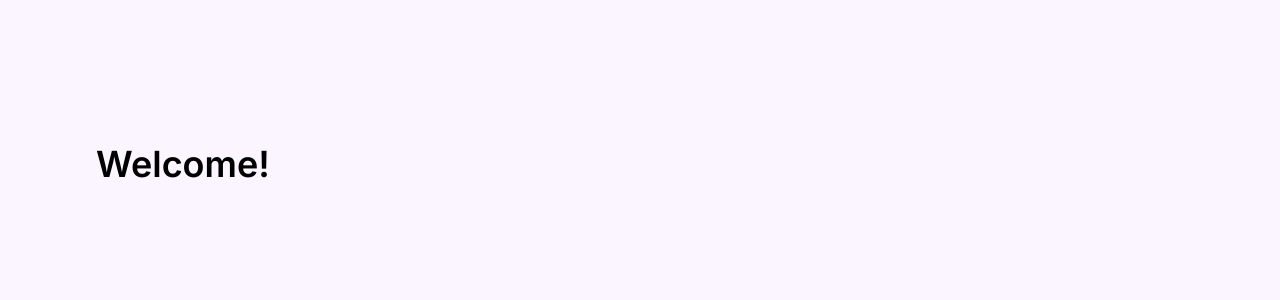
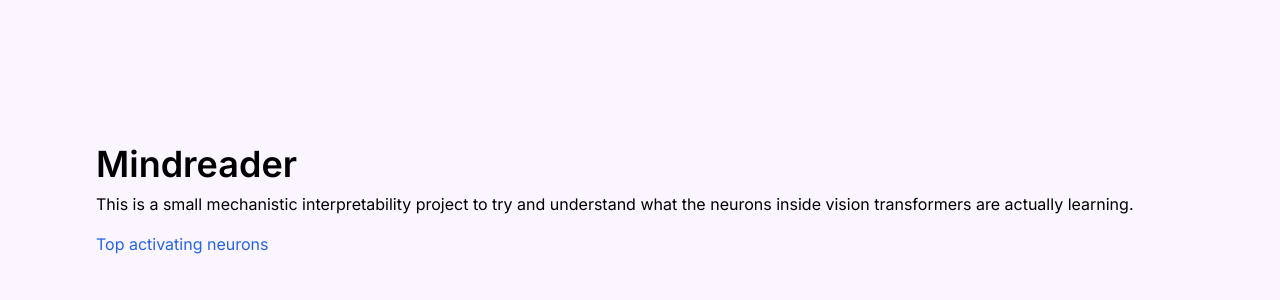
Before and after one commit to noahmacca/mindreader-web, a Next.js app: page / in a window 1280 px wide. Shown: the top 300 px of the page. Built offline with nearby package versions, Linux system fonts and the light colour scheme.

Commit message:
update homepage

```diff
--- a/app/page.tsx
+++ b/app/page.tsx
@@ -1,7 +1,20 @@
+import Link from "next/link";
+
 export default async function Home() {
   return (
     <main className="flex min-h-screen flex-col p-24 w-xl">
-      <div className="text-4xl font-semibold mt-12 mb-4">Welcome!</div>
+      <div className="text-4xl font-semibold mt-12 mb-2">Mindreader</div>
+      <div>
+        This is a small mechanistic interpretability project to try and
+        understand what the neurons inside vision transformers are actually
+        learning.
+      </div>
+      <Link
+        className="text-blue-600 hover:text-blue-800 visited:text-purple-600 mt-4"
+        href="/neuron"
+      >
+        Top activating neurons
+      </Link>
     </main>
   );
 }
```
